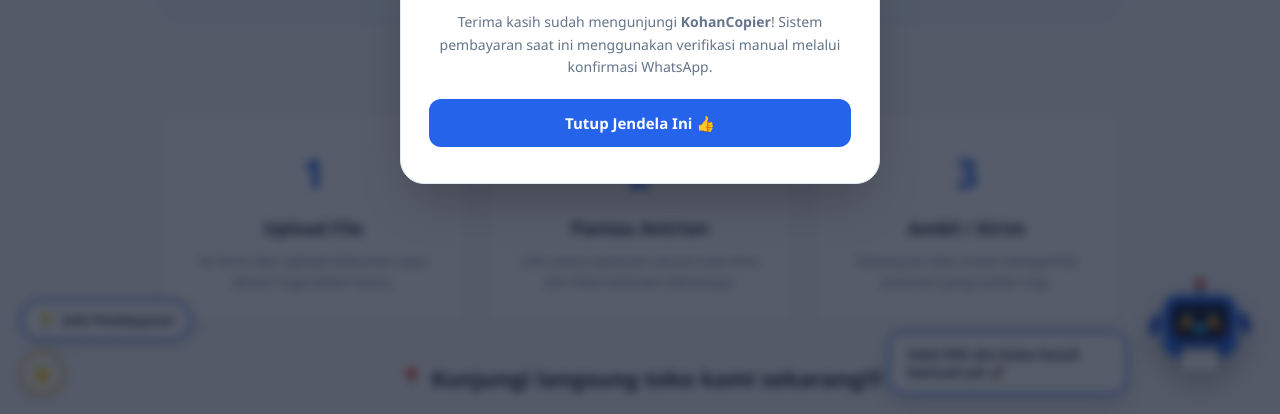
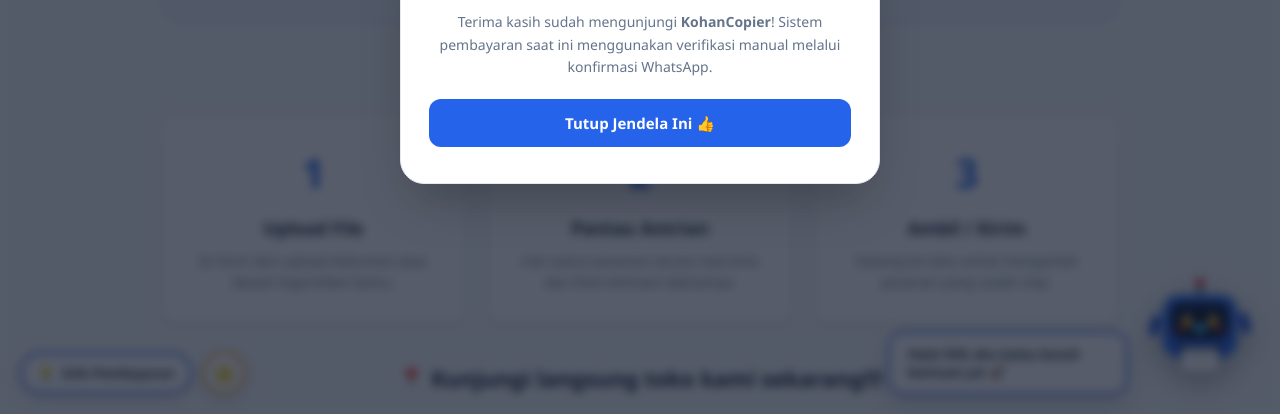
Before and after one commit to ryogadev112/kohancopier-project, a website: page index.html in a window 1280 px wide. Shown: the part 385-799 px from the top of the page. Drawn offline with nearby package versions, Linux system fonts and the light colour scheme; a script that the page names is missing.

Commit message:
Update layout: align feedback button side-by-side with info payment button horizontally

```diff
--- a/index.html
+++ b/index.html
@@ -230,7 +230,6 @@
             <div class="feature-card">
                 <div class="feature-icon">3</div>
                 <h3>Ambil / Kirim</h3>
-                <!-- Kata "fisik" sudah dihapus sesuai catatan -->
                 <p>Datang ke toko untuk mengambil pesanan yang sudah siap.</p>
             </div>
         </div>
@@ -500,14 +499,14 @@
     </div>
 </div>
 
-<!-- TOMBOL-TOMBOL MELAYANG DI KIRI BAWAH -->
-<div style="position: fixed; bottom: 20px; left: 20px; z-index: 99998; display: flex; flex-direction: column; gap: 10px;">
+<!-- TOMBOL-TOMBOL MELAYANG DI KIRI BAWAH (BERDAMPINGAN / HORIZONTAL) -->
+<div style="position: fixed; bottom: 20px; left: 20px; z-index: 99998; display: flex; flex-direction: row; align-items: center; gap: 10px;">
     <!-- Tombol Info Pembayaran -->
     <button id="floatingInfoBtn" onclick="toggleInfoModal()">
         <span>💡</span> Info Pembayaran
     </button>
 
-    <!-- Tombol Bulat Kecil Ulasan (Pojok Kiri Bawah) -->
+    <!-- Tombol Bulat Kecil Ulasan di Sampingnya -->
     <button onclick="switchPage('feedback')" title="Beri Ulasan & Rating" style="width: 44px; height: 44px; background: var(--bg-surface); border: 2px solid #f59e0b; color: #f59e0b; border-radius: 50%; font-size: 20px; cursor: pointer; box-shadow: 0 4px 15px rgba(0,0,0,0.15); display: flex; align-items: center; justify-content: center; transition: 0.2s;">
         ⭐
     </button>
```
